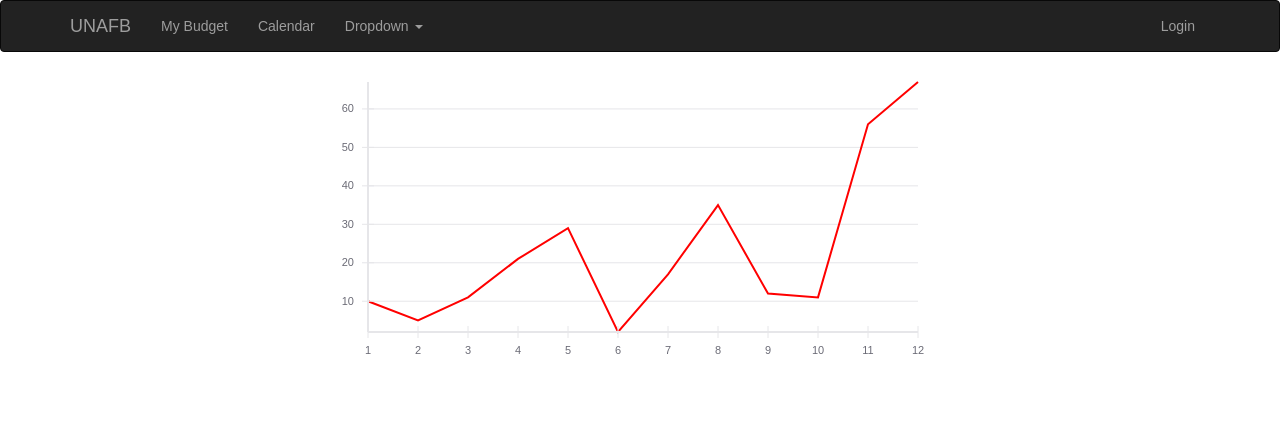
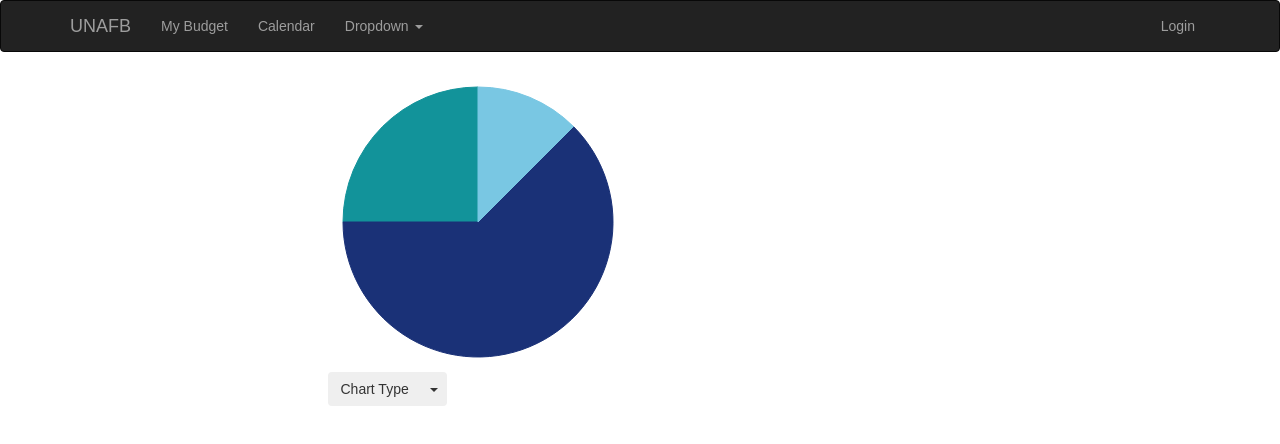
Before and after one commit to unafb/unafb, a React (Create React App) app: page /mybudget in a window 1280 px wide. Shown: the top 444 px of the page. Built offline with nearby package versions, Linux system fonts and the light colour scheme.

Commit message:
Add chart component

```diff
--- a/package.json
+++ b/package.json
@@ -5,6 +5,7 @@
   "dependencies": {
     "bootstrap": "^3.3.7",
     "history": "^4.7.2",
+    "prop-types": "^15.6.1",
     "react": "^16.2.0",
     "react-bootstrap": "^0.32.1",
     "react-dom": "^16.2.0",
--- /dev/null
+++ b/src/components/Chart/Chart.jsx
@@ -0,0 +1,62 @@
+import React, { Component } from 'react';
+import PropTypes from 'prop-types';
+import { XYPlot, XAxis, YAxis, HorizontalGridLines, LineSeries, RadialChart } from 'react-vis';
+
+class Chart extends Component {
+  constructor(props) {
+    super(props);
+    this.renderXY = this.renderXY.bind(this);
+    this.renderRadial = this.renderRadial.bind(this);
+  }
+  renderXY() {
+    return (
+      <XYPlot
+        width={600}
+        height={300}
+      >
+        <HorizontalGridLines />
+        <LineSeries
+          color={this.props.color}
+          data={[
+          { x: 1, y: 10 },
+          { x: 2, y: 5 },
+          { x: 3, y: 11 },
+          { x: 4, y: 21 },
+          { x: 5, y: 29 },
+          { x: 6, y: 2 },
+          { x: 7, y: 17 },
+          { x: 8, y: 35 },
+          { x: 9, y: 12 },
+          { x: 10, y: 11 },
+          { x: 11, y: 56 },
+          { x: 12, y: 67 },
+          ]}
+        />
+        <XAxis />
+        <YAxis />
+      </XYPlot>
+    );
+  }
+  renderRadial() {
+    return (
+      <RadialChart
+        data={[{ angle: 1 }, { angle: 5 }, { angle: 2 }]}
+        width={300}
+        height={300}
+      />
+    );
+  }
+  render() {
+    return this.props.type === 'XY' ? this.renderXY() : this.renderRadial();
+  }
+}
+Chart.defaultProps = {
+  type: 'XY',
+  color: 'Red',
+};
+Chart.propTypes = {
+  type: PropTypes.string,
+  color: PropTypes.string,
+};
+
+export default Chart;
--- /dev/null
+++ b/src/components/Chart/index.js
@@ -0,0 +1,3 @@
+import Chart from './Chart';
+
+export default Chart;
--- a/src/components/MyBudget/MyBudget.jsx
+++ b/src/components/MyBudget/MyBudget.jsx
@@ -1,37 +1,39 @@
 import React, { Component } from 'react';
-import { XYPlot, XAxis, YAxis, HorizontalGridLines, LineSeries } from 'react-vis';
+import { SplitButton, MenuItem, ButtonToolbar } from 'react-bootstrap';
+import Chart from '../Chart';
+
+const BUTTONS = ['Chart Type'];
+
+function renderDropdownButton(title, i) {
+  return (
+    <SplitButton
+      bsStyle={title.toLowerCase()}
+      title={title}
+      key={i}
+      id={`split-button-basic-${i}`}
+      onClick={()=> this.chart = 'XY' }
+    >
+      <MenuItem eventKey="1">XY</MenuItem>
+      <MenuItem eventKey="2">Radial</MenuItem>
+    </SplitButton>
+  );
+}
+const buttonsInstance = (
+  <ButtonToolbar>{BUTTONS.map(renderDropdownButton)}</ButtonToolbar>
+);
 
 class MyBudget extends Component {
+  constructor(props) {
+    super(props);
+    this.chart = '';
+  }
   render() {
     return (
       <div className="row">
         <div className="col-md-3" />
         <div className="MyBudget col-md-6">
-          <XYPlot
-            width={600}
-            height={300}
-          >
-            <HorizontalGridLines />
-            <LineSeries
-              color="red"
-              data={[
-                   { x: 1, y: 10 },
-                   { x: 2, y: 5 },
-                   { x: 3, y: 11 },
-                   { x: 4, y: 21 },
-                   { x: 5, y: 29 },
-                   { x: 6, y: 2 },
-                   { x: 7, y: 17 },
-                   { x: 8, y: 35 },
-                   { x: 9, y: 12 },
-                   { x: 10, y: 11 },
-                   { x: 11, y: 56 },
-                   { x: 12, y: 67 },
-                  ]}
-            />
-            <XAxis />
-            <YAxis />
-          </XYPlot>
+          <Chart type={buttonsInstance.key} />
+          {buttonsInstance}
         </div>
         <div className="col-md-3" />
       </div>
```
Also changed, not shown: 1 other file (tests, documents, lock files or other folders).
